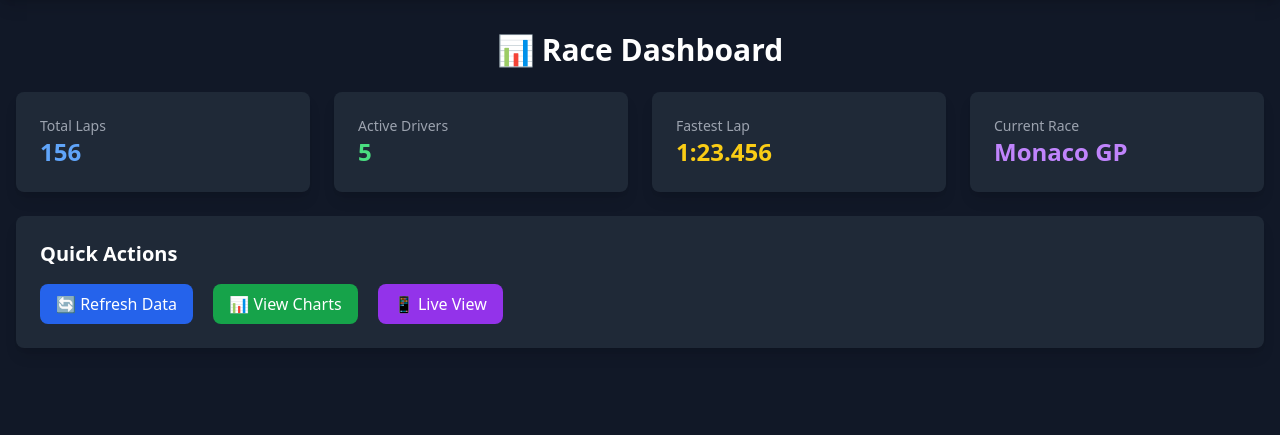
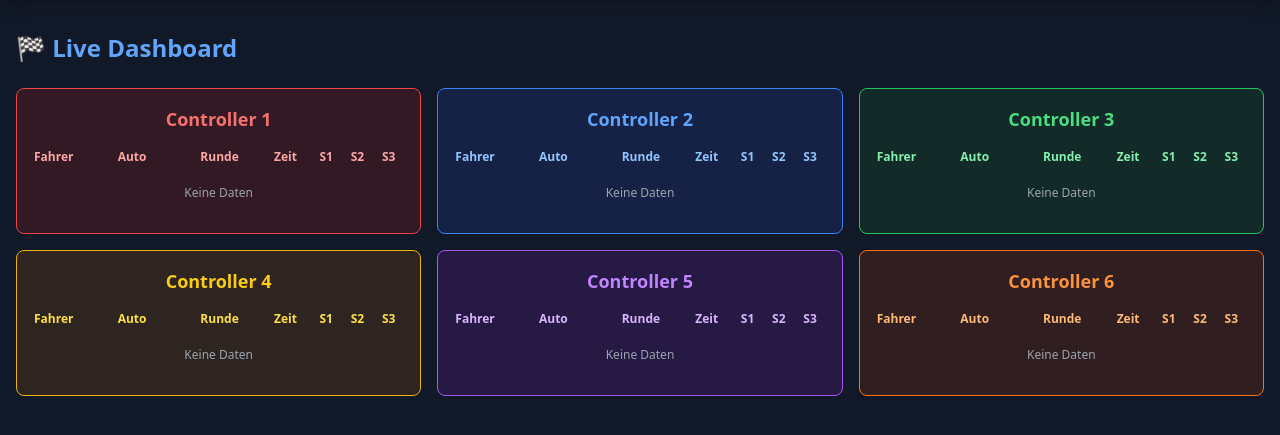
Before and after one commit to Lockeee86/SmartRace-LiveDashboard, a Flask app: page / in a window 1280 px wide. Shown: the part 64-499 px from the top of the page. Run offline with Flask 3, Linux system fonts and the light colour scheme; some libraries are stand-ins or nearby versions.

Commit message:
Update dashboard.html

```diff
--- a/templates/dashboard.html
+++ b/templates/dashboard.html
@@ -1,68 +1,181 @@
 {% extends "base.html" %}
 
-{% block title %}Dashboard - SmartRace{% endblock %}
+{% block title %}Dashboard - SmartRacer Analytics{% endblock %}
 
 {% block content %}
-<div class="space-y-6">
-    <h2 class="text-3xl font-bold text-center">📊 Race Dashboard</h2>
+<div class="mb-6">
+    <h2 class="text-2xl font-bold text-blue-400 mb-6">🏁 Live Dashboard</h2>
 
-    <!-- Stats Cards -->
-    <div class="grid grid-cols-1 md:grid-cols-2 lg:grid-cols-4 gap-6">
-        <div class="bg-gray-800 p-6 rounded-lg shadow-lg">
-            <div class="text-sm text-gray-400">Total Laps</div>
-            <div id="total-laps" class="text-2xl font-bold text-blue-400">-</div>
+    <!-- 6 Controller Tabellen nebeneinander -->
+    <div class="grid grid-cols-1 md:grid-cols-2 xl:grid-cols-3 gap-4">
+        <!-- Controller 1 - Rot -->
+        <div class="bg-red-900 bg-opacity-30 border border-red-500 rounded-lg p-4">
+            <h3 class="text-red-400 font-bold text-lg mb-3 text-center">Controller 1</h3>
+            <table class="w-full text-xs">
+                <thead>
+                    <tr class="text-red-300">
+                        <th class="text-left py-1">Fahrer</th>
+                        <th class="text-left py-1">Auto</th>
+                        <th class="text-center py-1">Runde</th>
+                        <th class="text-center py-1">Zeit</th>
+                        <th class="text-center py-1">S1</th>
+                        <th class="text-center py-1">S2</th>
+                        <th class="text-center py-1">S3</th>
+                    </tr>
+                </thead>
+                <tbody id="controller-1" class="text-red-200">
+                    <tr><td colspan="7" class="text-center py-4 text-gray-400">Keine Daten</td></tr>
+                </tbody>
+            </table>
         </div>
-        <div class="bg-gray-800 p-6 rounded-lg shadow-lg">
-            <div class="text-sm text-gray-400">Active Drivers</div>
-            <div id="active-drivers" class="text-2xl font-bold text-green-400">-</div>
+
+        <!-- Controller 2 - Blau -->
+        <div class="bg-blue-900 bg-opacity-30 border border-blue-500 rounded-lg p-4">
+            <h3 class="text-blue-400 font-bold text-lg mb-3 text-center">Controller 2</h3>
+            <table class="w-full text-xs">
+                <thead>
+                    <tr class="text-blue-300">
+                        <th class="text-left py-1">Fahrer</th>
+                        <th class="text-left py-1">Auto</th>
+                        <th class="text-center py-1">Runde</th>
+                        <th class="text-center py-1">Zeit</th>
+                        <th class="text-center py-1">S1</th>
+                        <th class="text-center py-1">S2</th>
+                        <th class="text-center py-1">S3</th>
+                    </tr>
+                </thead>
+                <tbody id="controller-2" class="text-blue-200">
+                    <tr><td colspan="7" class="text-center py-4 text-gray-400">Keine Daten</td></tr>
+                </tbody>
+            </table>
         </div>
-        <div class="bg-gray-800 p-6 rounded-lg shadow-lg">
-            <div class="text-sm text-gray-400">Fastest Lap</div>
-            <div id="fastest-lap" class="text-2xl font-bold text-yellow-400">-</div>
+
+        <!-- Controller 3 - Grün -->
+        <div class="bg-green-900 bg-opacity-30 border border-green-500 rounded-lg p-4">
+            <h3 class="text-green-400 font-bold text-lg mb-3 text-center">Controller 3</h3>
+            <table class="w-full text-xs">
+                <thead>
+                    <tr class="text-green-300">
+                        <th class="text-left py-1">Fahrer</th>
+                        <th class="text-left py-1">Auto</th>
+                        <th class="text-center py-1">Runde</th>
+                        <th class="text-center py-1">Zeit</th>
+                        <th class="text-center py-1">S1</th>
+                        <th class="text-center py-1">S2</th>
+                        <th class="text-center py-1">S3</th>
+                    </tr>
+                </thead>
+                <tbody id="controller-3" class="text-green-200">
+                    <tr><td colspan="7" class="text-center py-4 text-gray-400">Keine Daten</td></tr>
+                </tbody>
+            </table>
         </div>
-        <div class="bg-gray-800 p-6 rounded-lg shadow-lg">
-            <div class="text-sm text-gray-400">Current Race</div>
-            <div id="current-race" class="text-2xl font-bold text-purple-400">-</div>
+
+        <!-- Controller 4 - Gelb -->
+        <div class="bg-yellow-900 bg-opacity-30 border border-yellow-500 rounded-lg p-4">
+            <h3 class="text-yellow-400 font-bold text-lg mb-3 text-center">Controller 4</h3>
+            <table class="w-full text-xs">
+                <thead>
+                    <tr class="text-yellow-300">
+                        <th class="text-left py-1">Fahrer</th>
+                        <th class="text-left py-1">Auto</th>
+                        <th class="text-center py-1">Runde</th>
+                        <th class="text-center py-1">Zeit</th>
+                        <th class="text-center py-1">S1</th>
+                        <th class="text-center py-1">S2</th>
+                        <th class="text-center py-1">S3</th>
+                    </tr>
+                </thead>
+                <tbody id="controller-4" class="text-yellow-200">
+                    <tr><td colspan="7" class="text-center py-4 text-gray-400">Keine Daten</td></tr>
+                </tbody>
+            </table>
         </div>
-    </div>
 
-    <!-- Quick Actions -->
-    <div class="bg-gray-800 p-6 rounded-lg shadow-lg">
-        <h3 class="text-xl font-bold mb-4">Quick Actions</h3>
-        <div class="space-x-4">
-            <button class="bg-blue-600 hover:bg-blue-700 px-4 py-2 rounded-lg transition-colors">
-                🔄 Refresh Data
-            </button>
-            <button class="bg-green-600 hover:bg-green-700 px-4 py-2 rounded-lg transition-colors">
-                📊 View Charts
-            </button>
-            <button class="bg-purple-600 hover:bg-purple-700 px-4 py-2 rounded-lg transition-colors">
-                📱 Live View
-            </button>
+        <!-- Controller 5 - Lila -->
+        <div class="bg-purple-900 bg-opacity-30 border border-purple-500 rounded-lg p-4">
+            <h3 class="text-purple-400 font-bold text-lg mb-3 text-center">Controller 5</h3>
+            <table class="w-full text-xs">
+                <thead>
+                    <tr class="text-purple-300">
+                        <th class="text-left py-1">Fahrer</th>
+                        <th class="text-left py-1">Auto</th>
+                        <th class="text-center py-1">Runde</th>
+                        <th class="text-center py-1">Zeit</th>
+                        <th class="text-center py-1">S1</th>
+                        <th class="text-center py-1">S2</th>
+                        <th class="text-center py-1">S3</th>
+                    </tr>
+                </thead>
+                <tbody id="controller-5" class="text-purple-200">
+                    <tr><td colspan="7" class="text-center py-4 text-gray-400">Keine Daten</td></tr>
+                </tbody>
+            </table>
+        </div>
+
+        <!-- Controller 6 - Orange -->
+        <div class="bg-orange-900 bg-opacity-30 border border-orange-500 rounded-lg p-4">
+            <h3 class="text-orange-400 font-bold text-lg mb-3 text-center">Controller 6</h3>
+            <table class="w-full text-xs">
+                <thead>
+                    <tr class="text-orange-300">
+                        <th class="text-left py-1">Fahrer</th>
+                        <th class="text-left py-1">Auto</th>
+                        <th class="text-center py-1">Runde</th>
+                        <th class="text-center py-1">Zeit</th>
+                        <th class="text-center py-1">S1</th>
+                        <th class="text-center py-1">S2</th>
+                        <th class="text-center py-1">S3</th>
+                    </tr>
+                </thead>
+                <tbody id="controller-6" class="text-orange-200">
+                    <tr><td colspan="7" class="text-center py-4 text-gray-400">Keine Daten</td></tr>
+                </tbody>
+            </table>
         </div>
     </div>
 </div>
 
 <script>
-    // Load dashboard data
-    async function loadDashboard() {
-        try {
-            const response = await fetch('/api/stats');
-            const data = await response.json();
+function loadLiveData() {
+    fetch('/api/live-data')
+        .then(response => response.json())
+        .then(data => {
+            // Für jede Controller ID (1-6)
+            for (let i = 1; i <= 6; i++) {
+                const tbody = document.getElementById('controller-' + i);
+                const controllerData = data.filter(lap => lap.controller_id == i);
 
-            document.getElementById('total-laps').textContent = data.total_laps;
-            document.getElementById('active-drivers').textContent = data.active_drivers;
-            document.getElementById('fastest-lap').textContent = data.fastest_lap;
-            document.getElementById('current-race').textContent = data.current_race;
-        } catch (error) {
-            console.error('Error loading dashboard data:', error);
-        }
-    }
+                if (controllerData.length > 0) {
+                    let html = '';
+                    controllerData.slice(0, 5).forEach(lap => {  // Nur die letzten 5 Runden
+                        html += `
+                            <tr class="border-b border-opacity-20">
+                                <td class="py-1">${lap.driver || '-'}</td>
+                                <td class="py-1">${lap.car || '-'}</td>
+                                <td class="text-center py-1">${lap.lap_number || '-'}</td>
+                                <td class="text-center py-1">${lap.total_time ? lap.total_time.toFixed(3) + 's' : '-'}</td>
+                                <td class="text-center py-1">${lap.sector1 ? lap.sector1.toFixed(2) : '-'}</td>
+                                <td class="text-center py-1">${lap.sector2 ? lap.sector2.toFixed(2) : '-'}</td>
+                                <td class="text-center py-1">${lap.sector3 ? lap.sector3.toFixed(2) : '-'}</td>
+                            </tr>
+                        `;
+                    });
+                    tbody.innerHTML = html;
+                } else {
+                    tbody.innerHTML = '<tr><td colspan="7" class="text-center py-4 text-gray-400">Keine Daten</td></tr>';
+                }
+            }
+        })
+        .catch(error => {
+            console.error('Fehler beim Laden der Live-Daten:', error);
+        });
+}
 
-    // Load data on page load
-    loadDashboard();
+// Live-Update alle 2 Sekunden
+setInterval(loadLiveData, 2000);
 
-    // Auto-refresh every 30 seconds
-    setInterval(loadDashboard, 30000);
+// Initial laden
+loadLiveData();
 </script>
 {% endblock %}
```
